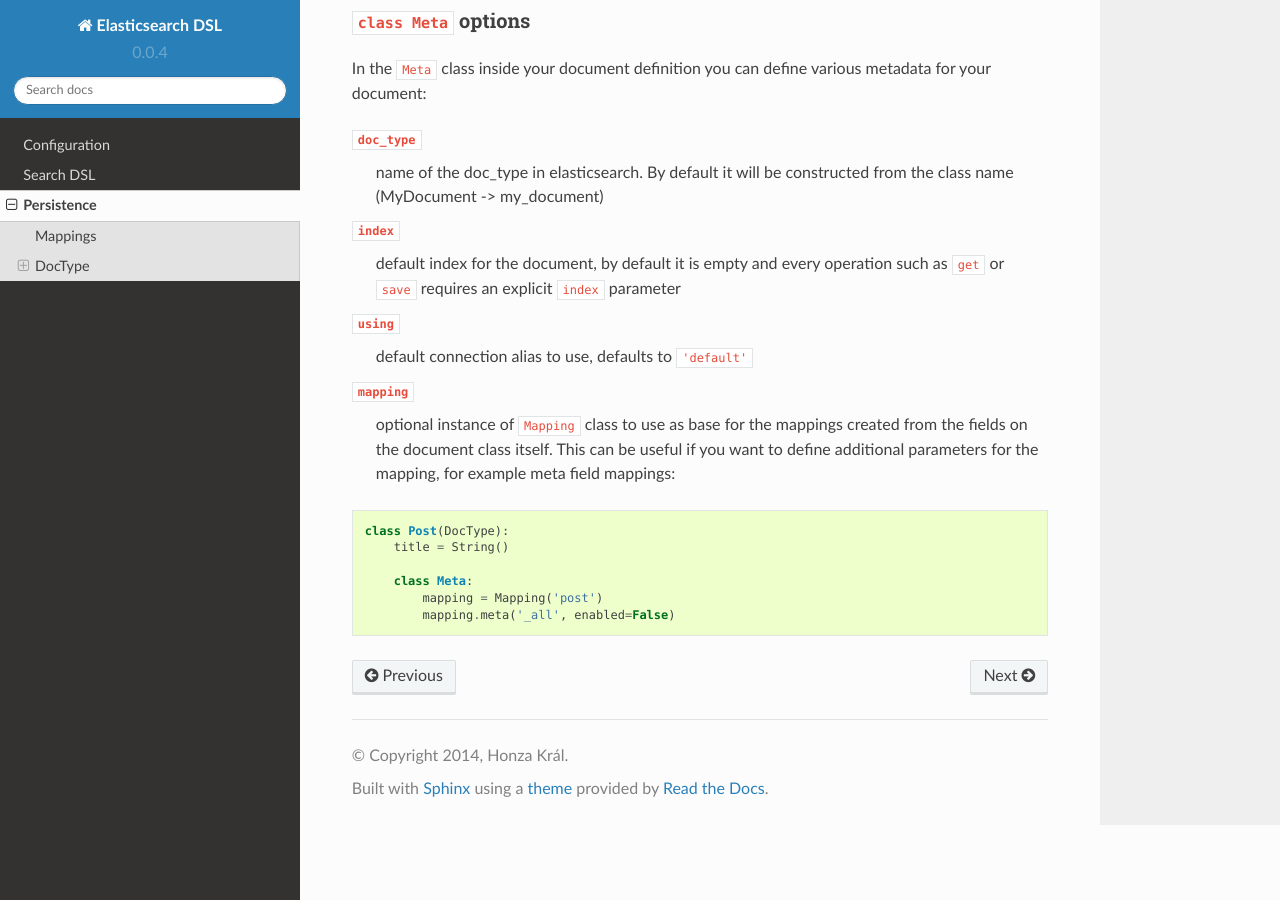
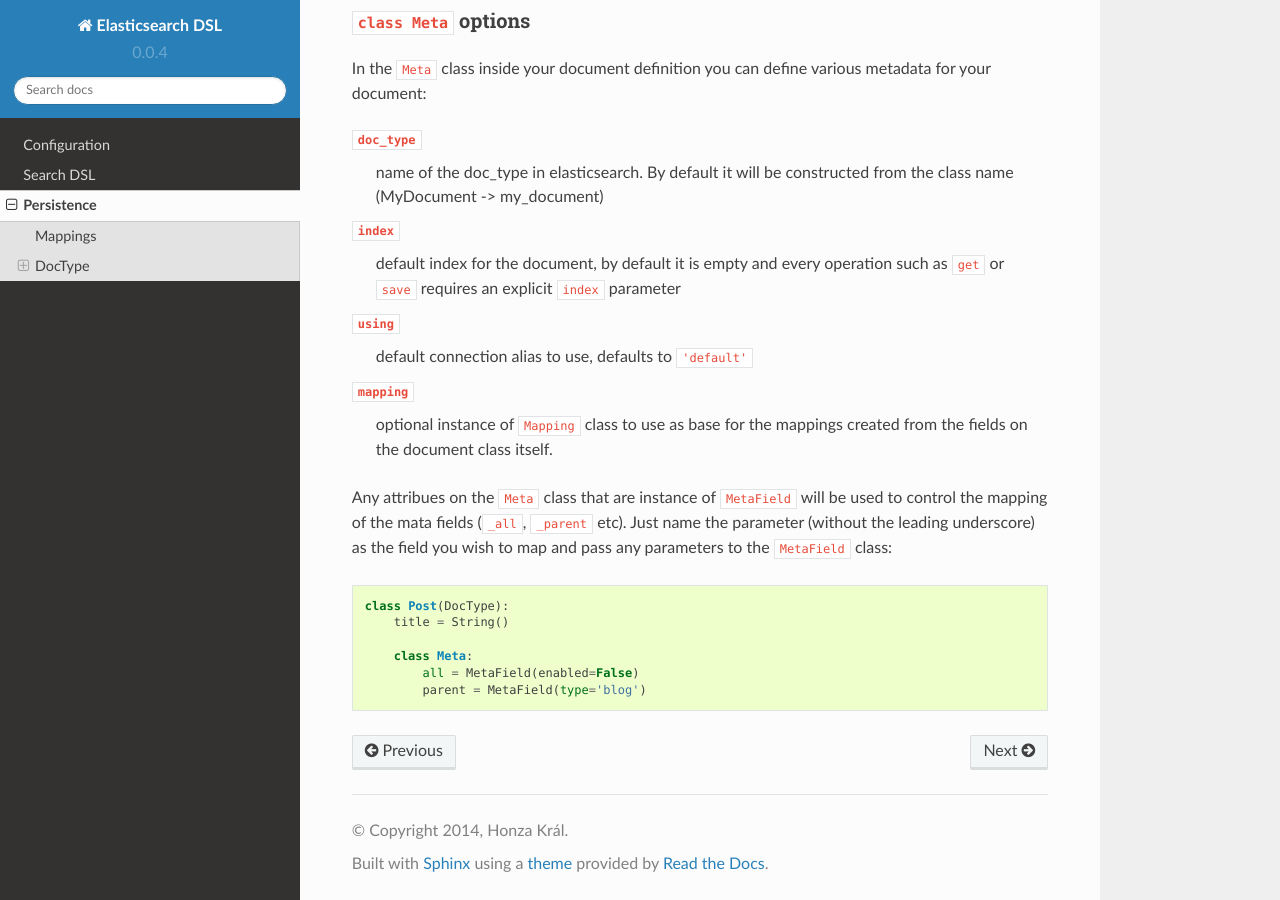
Before and after one commit to elastic/elasticsearch-dsl-py, a Sphinx documentation site: the page built from docs/persistence.rst, in a window 1280 px wide and 900 px high, scrolled down 3167 px. Built offline with Sphinx 7.4.7 and the Read the Docs theme 2.0.0, drawn with Linux system fonts in a browser that asks for light colours.

Commit message:
Enable specifying mappings for meta field in DocType.Meta
Fixes #72

```diff
--- a/docs/persistence.rst
+++ b/docs/persistence.rst
@@ -192,9 +192,12 @@ metadata for your document:
 
 ``mapping``
   optional instance of ``Mapping`` class to use as base for the mappings
-  created from the fields on the document class itself. This can be useful if
-  you want to define additional parameters for the mapping, for example meta
-  field mappings:
+  created from the fields on the document class itself.
+
+Any attribues on the ``Meta`` class that are instance of ``MetaField`` will be
+used to control the mapping of the mata fields (``_all``, ``_parent`` etc).
+Just name the parameter (without the leading underscore) as the field you wish
+to map and pass any parameters to the ``MetaField`` class:
 
 .. code:: python
 
@@ -202,5 +205,5 @@ metadata for your document:
         title = String()
 
         class Meta:
-            mapping = Mapping('post')
-            mapping.meta('_all', enabled=False)
+            all = MetaField(enabled=False)
+            parent = MetaField(type='blog')
```
Also changed, not shown: 2 other files.
